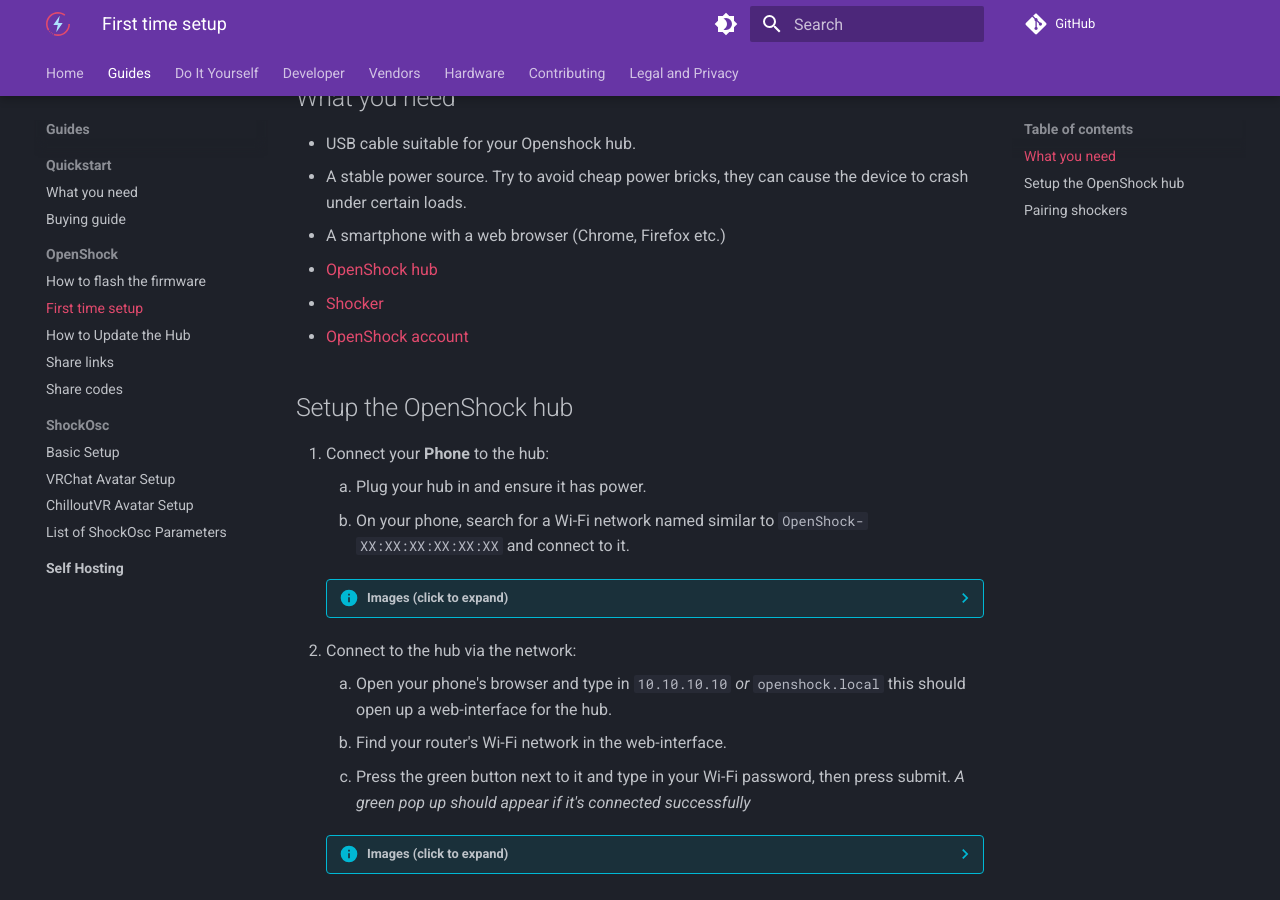
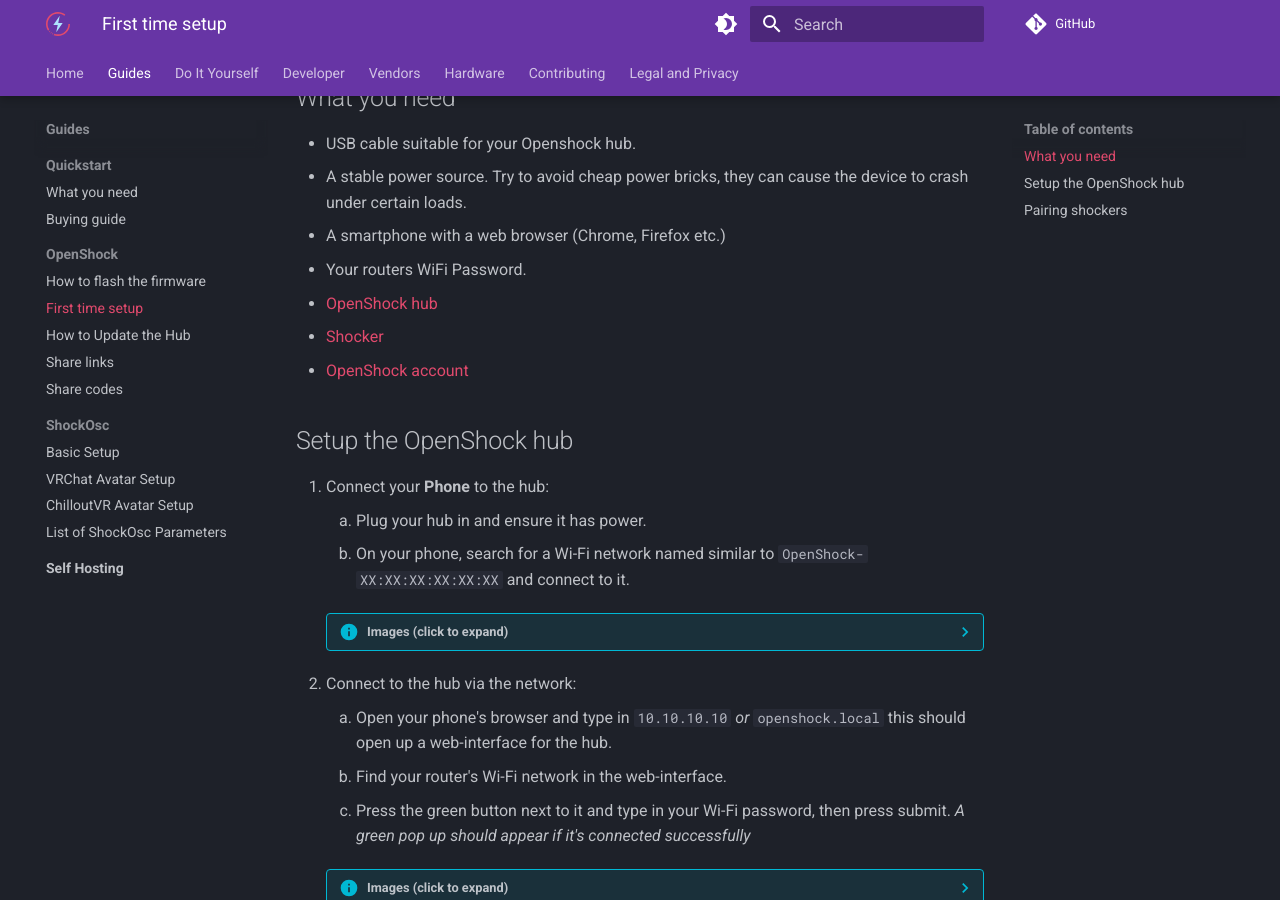
Before and after one commit to OpenShock/Wiki, an MkDocs documentation site: the page built from docs/guides/openshock-first-setup.md, in a window 1280 px wide and 900 px high, scrolled down 396 px. Built offline with MkDocs 1.6.1 and Material for MkDocs 9.7.7, drawn with Linux system fonts in a browser that asks for light colours; comment, search, counter and statistics services are not loaded.

Commit message:
Update openshock-first-setup.md

```diff
--- a/docs/guides/openshock-first-setup.md
+++ b/docs/guides/openshock-first-setup.md
@@ -13,6 +13,7 @@
 - USB cable suitable for your Openshock hub.
 - A stable power source. Try to avoid cheap power bricks, they can cause the device to crash under certain loads.
 - A smartphone with a web browser (Chrome, Firefox etc.)
+- Your routers WiFi Password.
 - [OpenShock hub](../hardware/boards/index.md)
 - [Shocker](../hardware/shockers/index.md)
 - [OpenShock account](https://openshock.app/)
```
